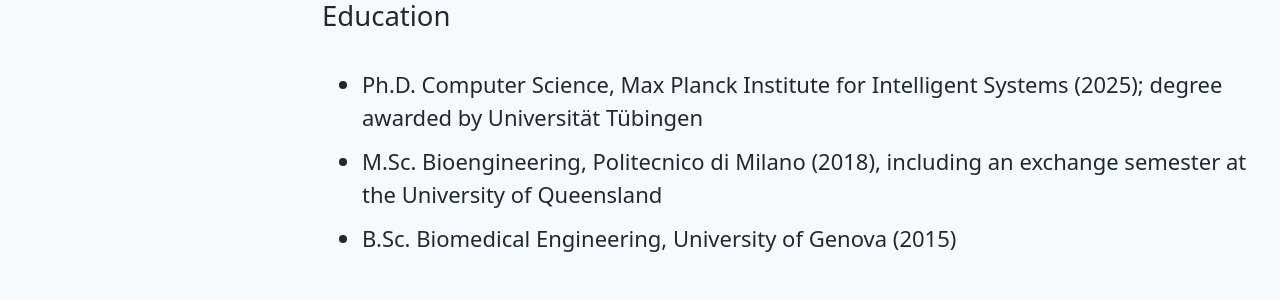
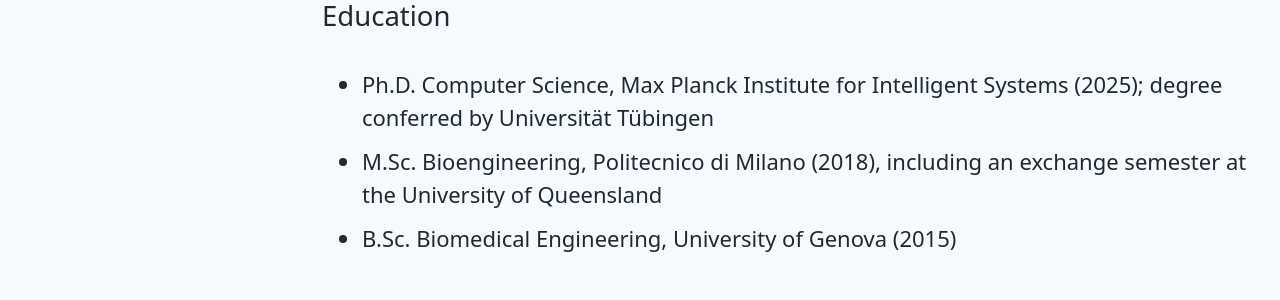
Before and after one commit to MPForte/MPForte.github.io, a Jekyll site: the page built from _pages/index.md, in a window 1280 px wide and 1290 px high. Shown: the part 804-1104 px from the top of the window. Built offline with Jekyll 4.4.1, drawn with Linux system fonts in a browser that asks for light colours; cached includes are drawn as plain includes.

Commit message:
Update index.md

```diff
--- a/_pages/index.md
+++ b/_pages/index.md
@@ -14,6 +14,6 @@
 This sensor grew out of my Ph.D. research on accessibility for the Deaf community, which began with a computer vision method for reconstructing 3D signing avatars (CVPR 2023). That work exposed a key limitation: nearly half of all signs involve self-touch, which standard motion-capture systems struggle to detect. I validated the approach for general use across body types and contexts (IEEE Transactions on Instrumentation and Measurement) and combined it with computer vision in BioTUCH, a hybrid system presented at ICCV 2025, improving 3D pose accuracy during self-contact. The sensor is now patent-pending, with applications in human pose estimation, motion and gesture tracking for gaming and assistive input devices, and mental health monitoring through touch-based behavioral signals.
 
 <h2 style="border-bottom: none;">Education</h2>
-- Ph.D. Computer Science, Max Planck Institute for Intelligent Systems (2025); degree awarded by Universität Tübingen
+- Ph.D. Computer Science, Max Planck Institute for Intelligent Systems (2025); degree conferred by Universität Tübingen
 - M.Sc. Bioengineering, Politecnico di Milano (2018), including an exchange semester at the University of Queensland
 - B.Sc. Biomedical Engineering, University of Genova (2015)
```
